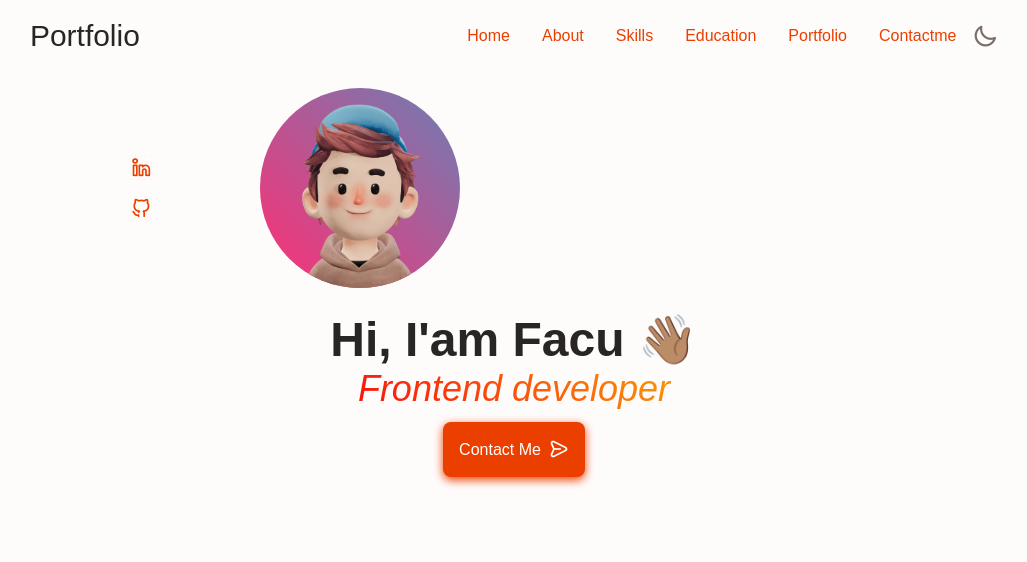
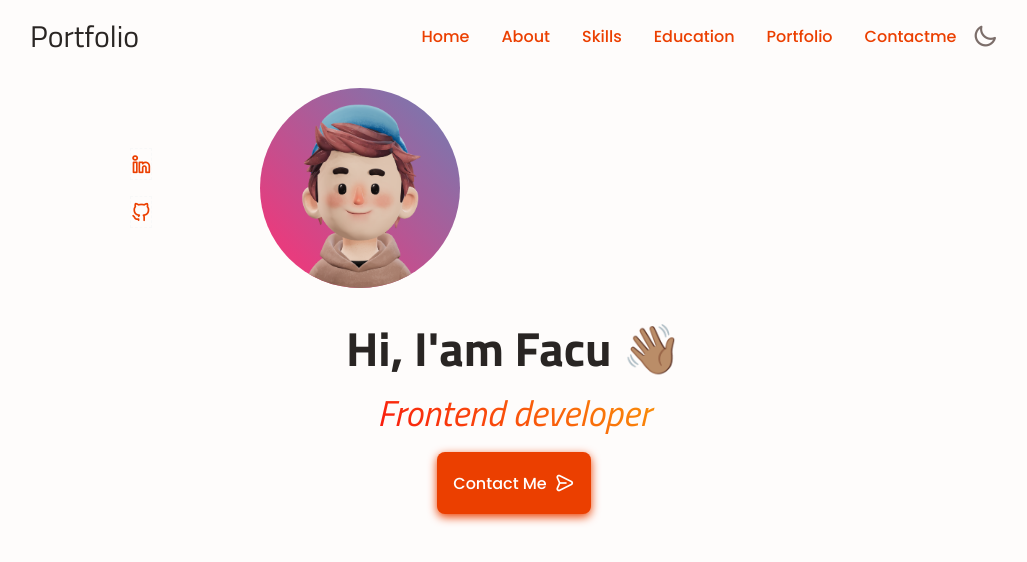
Before and after one commit to FacundoDLR/portfolio-v1.1, a plain HTML site: page index.html in a window 1280 px wide. Shown: the whole page, without its empty margins (126-1153 px from the left). Drawn offline with nearby package versions, Linux system fonts and the light colour scheme.

Commit message:
importacion de fuentes en el archivo CSS y agregue links url para los links de iconos sociales

```diff
--- a/assets/css/style.css
+++ b/assets/css/style.css
@@ -1,4 +1,5 @@
-
+@import url("https://fonts.googleapis.com/css2?family=Poppins:wght@400;500;600&display=swap");
+@import url('https://fonts.googleapis.com/css2?family=Titillium+Web:ital,wght@0,200;0,300;0,400;0,700;1,200;1,300;1,400;1,600&display=swap');
 
 /*==================== VARIABLES CSS ====================*/
 :root {
--- a/index.html
+++ b/index.html
@@ -27,12 +27,12 @@
 
             <div class="nav__menu" id="nav-menu">
                 <ul class="nav__list grid">
-                    <li class="nav__item"><a href="#" class="nav__link active-link"><i class="uil uil-estate nav__icon"></i>Home</a></li>
-                    <li class="nav__item"><a href="#" class="nav__link active-link"><i class="uil uil-user nav__icon"></i>About</a></li>
-                    <li class="nav__item"><a href="#" class="nav__link active-link"><i class="uil uil-rocket nav__icon"></i>Skills</a></li>
-                    <li class="nav__item"><a href="#" class="nav__link active-link"><i class="uil uil-book-alt nav__icon"></i>Education</a></li>
-                    <li class="nav__item"><a href="#" class="nav__link active-link"><i class="uil uil-suitcase-alt nav__icon"></i>Portfolio</a></li>
-                    <li class="nav__item"><a href="#" class="nav__link active-link"><i class="uil uil-message nav__icon"></i>Contactme</a></li>
+                    <li class="nav__item"><a href="#home" class="nav__link active-link"><i class="uil uil-estate nav__icon"></i>Home</a></li>
+                    <li class="nav__item"><a href="#about" class="nav__link active-link"><i class="uil uil-user nav__icon"></i>About</a></li>
+                    <li class="nav__item"><a href="#skills" class="nav__link active-link"><i class="uil uil-rocket nav__icon"></i>Skills</a></li>
+                    <li class="nav__item"><a href="#education" class="nav__link active-link"><i class="uil uil-book-alt nav__icon"></i>Education</a></li>
+                    <li class="nav__item"><a href="#portfolio" class="nav__link active-link"><i class="uil uil-suitcase-alt nav__icon"></i>Portfolio</a></li>
+                    <li class="nav__item"><a href="#contactme" class="nav__link active-link"><i class="uil uil-message nav__icon"></i>Contactme</a></li>
                 </ul>
                 <i class="uil uil-times nav__close " id="nav-close"></i>
             </div>
@@ -62,10 +62,10 @@
                 <div class="home__content grid">
 
                     <div class="home__social">
-                        <a href="https://www.linkedin.com/" class="home__social-icon" target="_blank">
+                        <a href="https://www.linkedin.com/in/facundo-delosrios/" class="home__social-icon" target="_blank">
                             <i class="uil uil-linkedin-alt"></i>
                         </a>
-                        <a href="https://github.com/" class="home__social-icon" target="_blank">
+                        <a href="https://github.com/FacundoDLR" class="home__social-icon" target="_blank">
                             <i class="uil uil-github-alt"></i>
                         </a>
                     </div>
```
